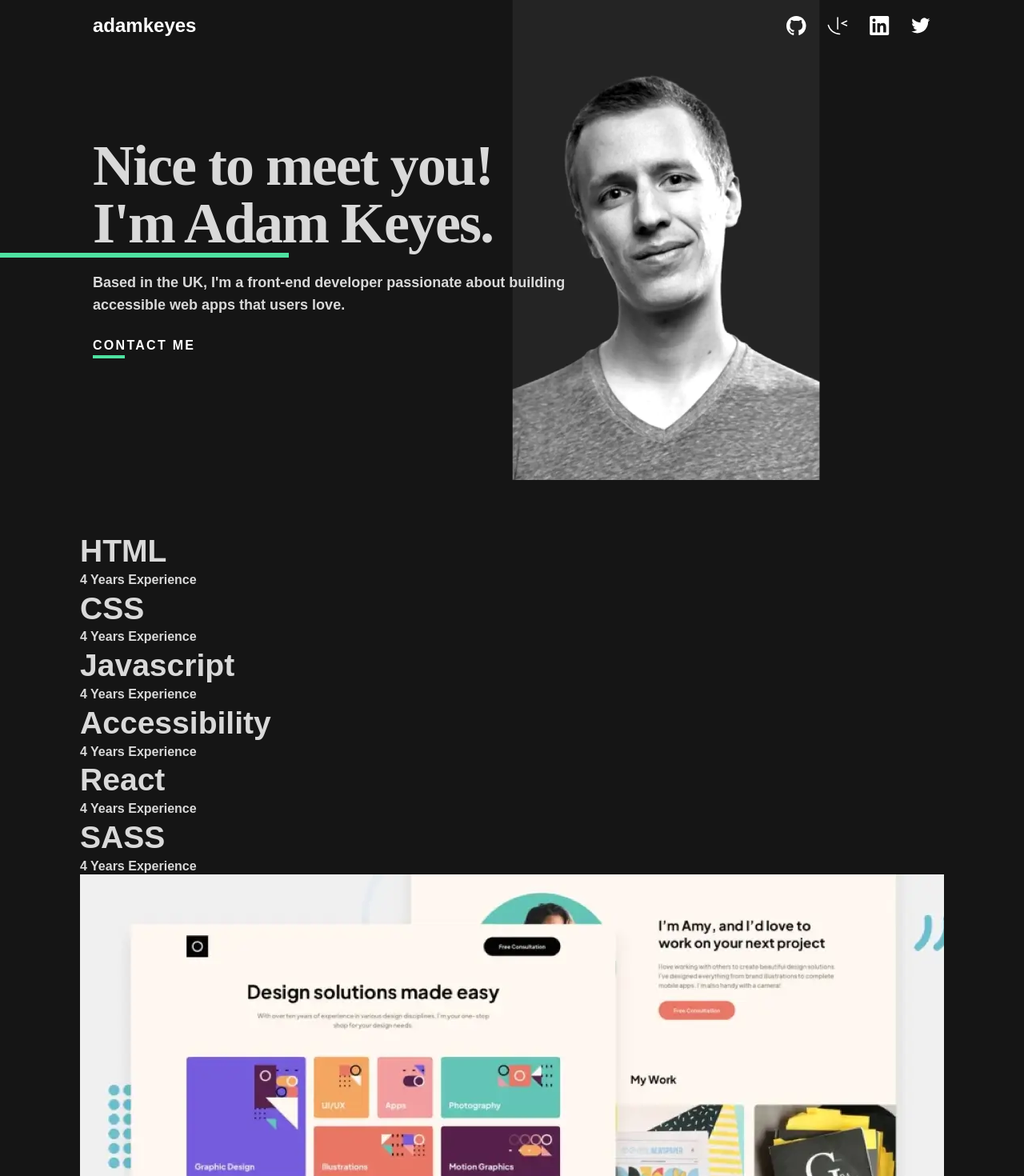
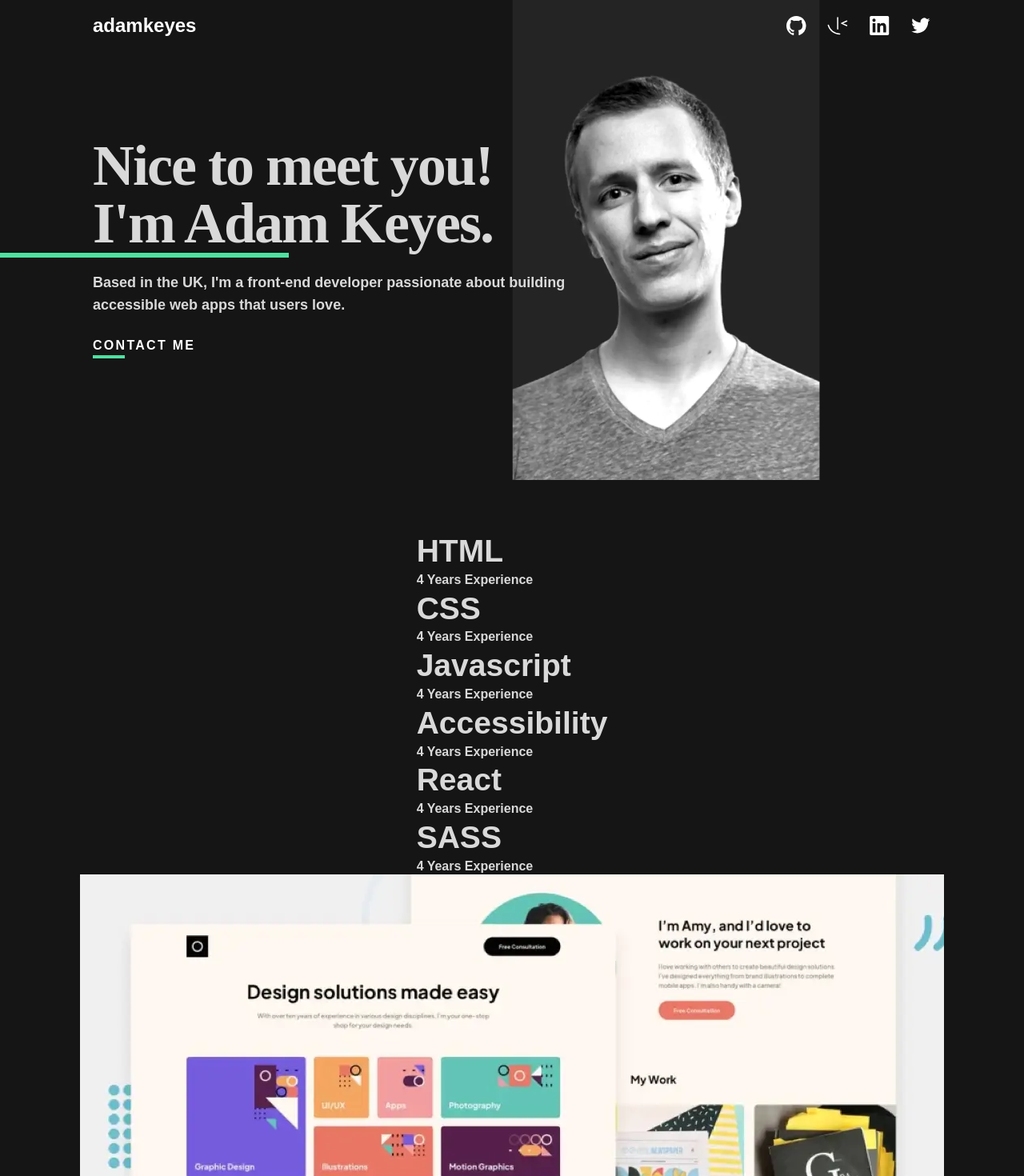
Before and after one commit to Hcmwebs/single-page-dev-portifolio, a React (Vite) app: page / in a window 1280 px wide. Shown: the top 1470 px of the page at 80% size. Built offline with nearby package versions, Linux system fonts and the light colour scheme.

Commit message:
created, indexed and imported styles for the main

```diff
--- a/src/components/MainBody.jsx
+++ b/src/components/MainBody.jsx
@@ -1,12 +1,13 @@
 import React from 'react'
 import { Skills, Projects } from '../components'
+import { StyledMain } from '../styles'
 
 const MainBody = () => {
 	return (
-		<main>
+		<StyledMain>
 			<Skills />
 			<Projects />
-		</main>
+		</StyledMain>
 	)
 }
 
--- /dev/null
+++ b/src/styles/Main.styled.jsx
@@ -0,0 +1,11 @@
+import styled from 'styled-components';
+
+
+const StyledMain = styled.main`
+
+width: 100%;
+display: grid;
+place-items: center;
+
+`
+export default StyledMain
--- a/src/styles/index.jsx
+++ b/src/styles/index.jsx
@@ -6,6 +6,7 @@ import StyledNav from './Nav.Styled'
 import StyledHero from './Hero.Styled'
 import StyledTitle from './Title.styled'
 import StyledLink from './Link.styled'
+import StyledMain from './Main.styled'
 
 export {
 	GlobalStyles,
@@ -16,4 +17,5 @@ export {
 	StyledHero,
 	StyledTitle,
 	StyledLink,
+	StyledMain,
 }
```
